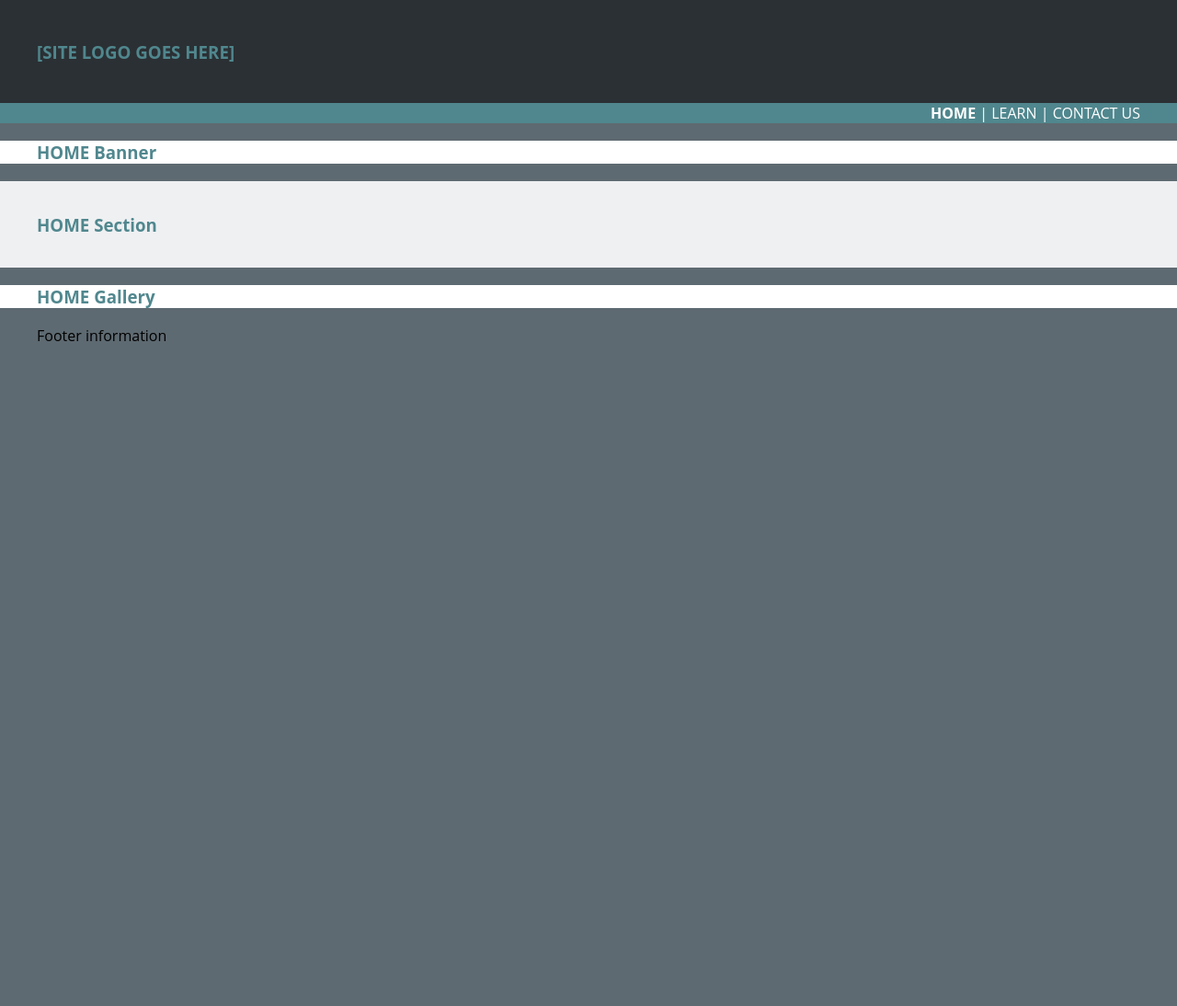
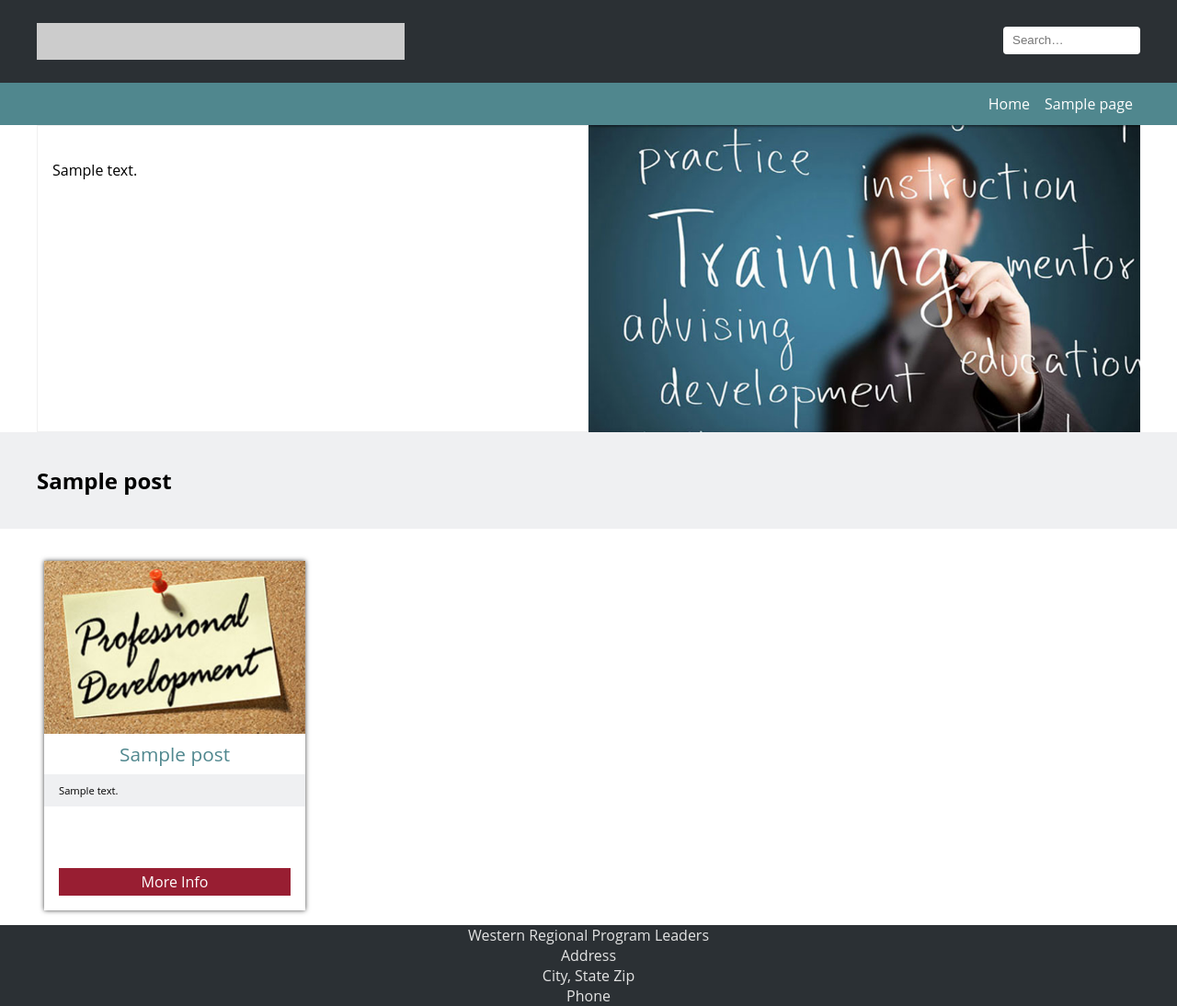
Before and after one commit to washingtonstateuniversity/CAHNRSWP-Theme-WRPL, a WordPress theme: template index.php in a window 1280 px wide. Shown: the whole page at 92% size. Before the commit the page ends 371 px from the top, so only its background shows below. Run offline with PHP 8.4 and a stand-in for WordPress, Linux system fonts and the light colour scheme; the site name, menu and one post (Sample post) are stand-ins, and other content is empty.

Commit message:
Updates to mockup and theme files March 21, 2016
I finishing the mockup page this morning. The mockup has been uploaded to the development site.

Here is list of tasks completed today:

1. Fixed the space between the footer and gallery sections on the mockup.
2. Modified the following theme files based on the mockup html and CSS:

Header.php
Footer.php
parts/header-nav.php - added WP code to display the nav menu
parts/home-banner.php - added WP code to site title, content fields from homepage, display featured image in the banner
parts/home-section.php - added WP code to display the page title and homepage excerpt field information
parts/ home-gallery.php - added WP code to display articles driven by content of pages with category name of Professional Development

functions.php - added the following features:

1. Choose Nav menu in Theme options
2. Add support customized thumbnail size 284px X 188px used for the article gallery items on the homepage
3. Added excerpt support for pages
4.

```diff
--- a/footer.php
+++ b/footer.php
@@ -1,8 +1,14 @@
-<div id="footer">
+<footer>
+<div id="global-footer">
  <div class="content-wrap">
-  <p>Footer information</p>
+ <p></p>
+  <p>Western Regional Program Leaders<br />
+    Address<br />
+    City, State Zip<br />
+    Phone</p>
  </div>
- </div>
+</div>
+</footer>
   <?php wp_footer(); //Crucial footer hook! ?>
 </body>
 </html>
--- /dev/null
+++ b/functions.php
@@ -0,0 +1,44 @@
+<?php
+/* Add Menu options to theme  */
+function register_my_menu() {
+//  register_nav_menu('wrpl-menu',__( 'New Menu' ));
+   register_nav_menu('header-menu',__( 'Header Menu' ));
+}
+add_action( 'init', 'register_my_menu' );
+
+/* Add Featured Image to theme  */
+add_theme_support( 'post-thumbnails', array( 'page' ) );
+set_post_thumbnail_size( 284, 188, true );
+
+/**
+ * Enables the Excerpt meta box in Page edit screen.
+ */
+function add_excerpt_support_for_pages() {
+	add_post_type_support( 'page', 'excerpt' );
+}
+add_action( 'init', 'add_excerpt_support_for_pages' );
+
+/* Add Category to Pages  */
+function add_taxonomies_to_pages() {
+ register_taxonomy_for_object_type( 'post_tag', 'page' );
+ register_taxonomy_for_object_type( 'category', 'page' );
+ }
+add_action( 'init', 'add_taxonomies_to_pages' );
+
+if ( ! is_admin() ) {
+ add_action( 'pre_get_posts', 'category_and_tag_archives' );
+
+ }
+function category_and_tag_archives( $wp_query ) {
+$my_post_array = array('post','page');
+
+ if ( $wp_query->get( 'category_name' ) || $wp_query->get( 'cat' ) )
+ $wp_query->set( 'post_type', $my_post_array );
+
+ if ( $wp_query->get( 'tag' ) )
+ $wp_query->set( 'post_type', $my_post_array );
+}
+
+
+
+?>
--- a/header.php
+++ b/header.php
@@ -2,7 +2,8 @@
 <html xmlns="http://www.w3.org/1999/xhtml">
 <head>
 <meta http-equiv="Content-Type" content="text/html; charset=utf-8" />
-<title>Title</title>
+
+<title><?php bloginfo('name'); ?></title>
 
 <link rel="stylesheet" href="<?php bloginfo('stylesheet_url'); ?>">
 <?php wp_head(); ?>
--- a/mockup.html
+++ b/mockup.html
@@ -112,12 +112,11 @@
 <footer>
 <div id="global-footer">
  <div class="content-wrap">
-  <p>&nbsp;</p>
+ <p></p>
   <p>Western Regional Program Leaders<br />
     Address<br />
     City, State Zip<br />
     Phone</p>
-  <p>&nbsp;</p>
  </div>
 </div>
 </footer>
--- a/parts/header-logo.php
+++ b/parts/header-logo.php
@@ -1,5 +1,12 @@
 <div id="header-logo">
   <div class="content-wrap">
-    <h3>[SITE LOGO GOES HERE]</h3>
+   <a href="#"></a>
+    <form role="search" method="get" id="search-form" action="<?php echo esc_url( home_url( '/' ) ); ?>">
+    <div class="search-wrap">
+
+        <input type="search" placeholder="<?php echo esc_attr( 'Search…', 'presentation' ); ?>" name="s" id="search-input" value="<?php echo esc_attr( get_search_query() ); ?>" />
+
+    </div>
+  </form>
   </div>
 </div>
--- a/parts/header-nav.php
+++ b/parts/header-nav.php
@@ -1,5 +1,10 @@
 <div id="header-nav">
 	<div class="content-wrap">
-          <b>HOME</b> | LEARN  | CONTACT US
+         <?php wp_nav_menu(array(
+		    'theme_location' => 'header-menu',
+			'menu' => 'header-menu',
+		    'orderby' => 'menu_order'
+			 )
+			);?>
     </div>
 </div>
--- a/parts/home-banner.php
+++ b/parts/home-banner.php
@@ -1,5 +1,37 @@
 <div id="home-banner">
- <div class="content-wrap">
-  <h3>HOME Banner</h3>
+  <div class="content-wrap">
+  <div class="table">
+   <div class="table-row">
+   	<div class="table-cell">
+      <h1><?php bloginfo('description');?></h1>
+    <p><?php
+	 if (is_front_page() ) {
+		  if ( have_posts() ) {
+			 while ( have_posts() ) {
+				the_post();
+					//
+					the_content();
+					//
+				} // end while
+        	  } //end if have_posts
+
+	 } // end if is_front_page
+	 ?></p>
+
+    </div>
+    <?php $posts_page_id = get_option( 'page_for_posts' ); ?>
+    <?php if (has_post_thumbnail( $posts_page_id ) ): ?>
+    <?php $image = wp_get_attachment_image_src( get_post_thumbnail_id( $posts_page_id ), 'single-post-thumbnail' );
+       $image = $image[0]; ?>
+    <?php else :
+       $image = get_bloginfo( 'stylesheet_directory') . '/images/home-banner-pic.jpg'; ?>
+    <?php endif; ?>
+
+     <div class="table-cell-right" style="background-image: url('<?php echo $image; ?>');">
+
+    </div>
+   </div>
+  </div>
+
+  </div>
  </div>
-</div>
--- a/parts/home-gallery.php
+++ b/parts/home-gallery.php
@@ -1,5 +1,54 @@
 <div id="home-gallery">
  <div class="content-wrap">
-  <h3>HOME Gallery</h3>
- </div>
+ <article>
+  <?php
+	 if (is_front_page() ) {
+
+		$frontpage_id = get_option( 'page_on_front' );
+
+		$args = array(
+		'post_type' => 'page',
+		'exclude' => $frontpage_id,
+		'post_status' => 'publish',
+		'tax_query' => array(
+			array(
+			'taxonomy' => 'category',
+			'field'    => 'slug',
+			'terms'    => array( 'professional-development' ),
+           ),
+		  ),
+	    );
+
+		$the_query = new WP_Query( $args );
+
+		  if ( $the_query->have_posts() ) {
+			 while ( $the_query->have_posts() ) {
+				 $the_query->the_post();
+  							?>
+
+         <ul>
+    		<?php if (has_post_thumbnail( $the_query->post->ID) ): ?>
+		    <?php $image = wp_get_attachment_image_src( get_post_thumbnail_id( $the_query->post->ID ), array('284','188') );
+		       $image = $image[0];?>
+		    <?php else :
+       			$image = get_bloginfo( 'stylesheet_directory') . '/images/gallery-item-banner.jpg'; ?>
+		    <?php endif; ?>
+
+          <li class="image"><img src="<?php echo $image; ?>" alt="home-gallery-image" /></li>
+
+          <li class="title"><?php the_title();?></li>
+          <li class="summary"><?php echo wp_trim_words(get_the_excerpt(),25,'...')?></li>
+          <li class="link"><a href="<?php the_permalink(); ?>">More Info</a></li>
+     </ul>
+ </article><article>
+   <?php
+
+    	 } // end while
+        } //end if have_posts
+
+	 } // end if is_front_page
+	wp_reset_postdata();
+	 ?>
+     </article>
+  </div>
 </div>
--- a/parts/home-section.php
+++ b/parts/home-section.php
@@ -1,6 +1,18 @@
 <div id="home-section">
  <div class="content-wrap">
-  <h3>HOME Section</h3>
-  <?php  ?>
+  <h2><?php the_title();?></h2>
+  <p>
+ <?php
+     if ( have_posts() ) {
+			 while ( have_posts() ) {
+				the_post();
+					//
+					the_excerpt();
+					//
+				} // end while
+      } //end if have_posts
+
+  ?>
+    </p>
  </div>
 </div>
--- a/style.css
+++ b/style.css
@@ -50,20 +50,21 @@ h1, h3, h5, strong {
 #home-banner {background: #fff;}
 
 
+
 #home-section {background: #eff0f2; padding: 1rem 0;}
+
 .section {
 	}
+
+
 #home-gallery {
    	background: #fff;
-
-
 	}
 
 #home-gallery article {
-	display: inline;
+	display: inline-block;
+	margin-top: 35px;
 
-	margin-top: 35px;
-	float: left;
 	width: 25%;
 	vertical-align: top;
 	}
@@ -74,7 +75,8 @@ h1, h3, h5, strong {
 	-webkit-box-shadow: 0px 0px 5px 0px rgba(0,0,0,0.75);
     -moz-box-shadow: 0px 0px 5px 0px rgba(0,0,0,0.75);
      box-shadow: 0px 0px 5px 0px rgba(0,0,0,0.75);
-
+	 min-height: 380px;
+	 position: relative;
 	}
 
 
@@ -100,11 +102,21 @@ h1, h3, h5, strong {
 	padding: 10px 1rem;
 
 }
-#home-gallery article .link{
-
+#home-gallery article .link {
+	height: 45px;
+}
+#home-gallery article .link a {
+	position: absolute;
 	text-align: center;
 	padding: 8px;
-
+	bottom: 1rem;
+	left: 1rem;
+	right: 1rem;
+	display:block;
+	background-color: #981e32;
+	text-decoration: none;
+	color: #fff;
+	padding: 0.25rem 0;
 }
 #home-gallery article ul {
     list-style-type: none;
@@ -113,13 +125,19 @@ h1, h3, h5, strong {
 }
 
 
+footer {
+
+	}
+
 #global-footer {
 	background: #2b3034;
 	color:#e4e4e4;
 	text-align:center;
 
 	}
-footer {}
+#global-footer p {
+	margin: 0 auto;
+}
 
 #header-nav ul {
     list-style-type: none;
@@ -132,7 +150,7 @@ footer {}
 }
 #header-nav li a {
     display: inline-block;
-    color: white;
+    color: #fff;
     text-align: center;
     padding: 12px 8px;
     text-decoration: none;
```
Also changed, not shown: front-page.php (added, +7 -0 lines), page.php (added, +7 -0 lines).
